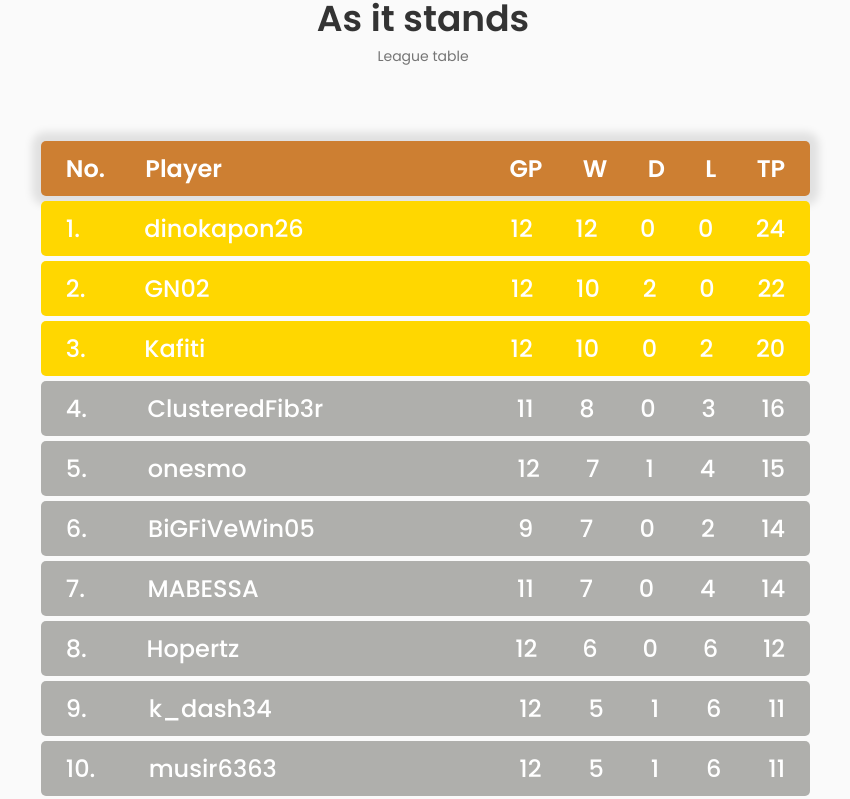
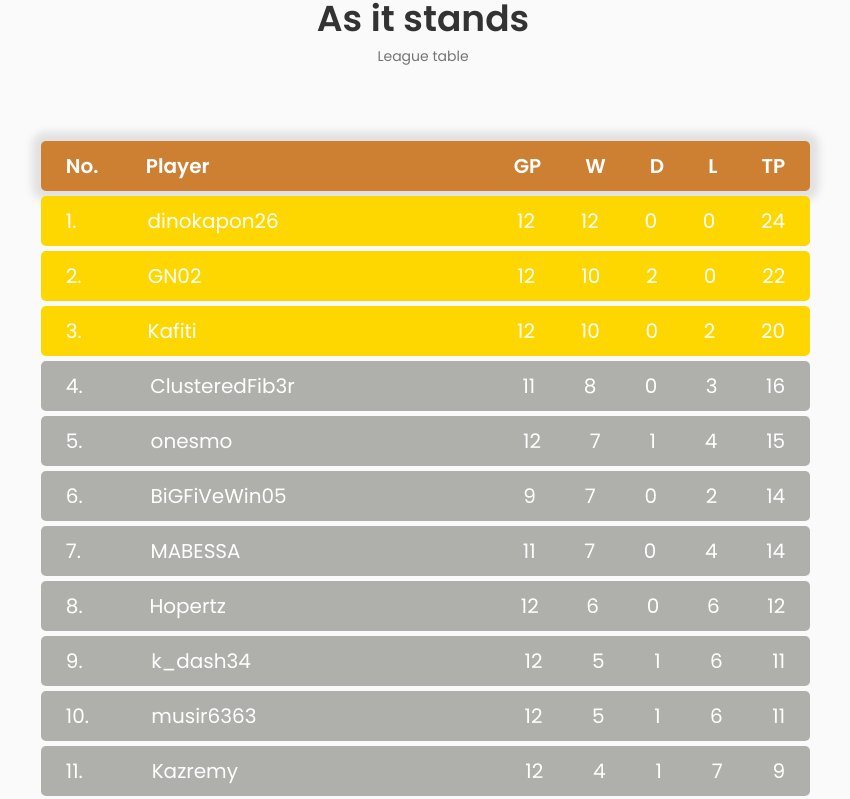
Before and after one commit to swahili-chess/swahilichess, a React (Create React App) app: page / in a window 1280 px wide. Shown: the part 3519-4318 px from the top of the page, without its empty margins (217-1067 px from the left). Built offline with nearby package versions, Linux system fonts and the light colour scheme; no server answers.

Commit message:
Update meta tag content

```diff
--- a/src/components/league/league.css
+++ b/src/components/league/league.css
@@ -28,7 +28,7 @@
 .table-row {
     background-color: #afafac;
     color: #fff;
-    font-weight: var(--font-medium);
+    font-weight: var(--font-normal);
 }
 
 .table-row-head {
@@ -41,7 +41,7 @@
 .table-row1 {
     background-color: #ffd700;
     color: #fff;
-    font-weight: var(--font-medium);
+    font-weight: var(--font-normal);
 }
 
 .col-1 {
@@ -73,7 +73,7 @@
 }
 
 h3 {
-    font-size: var(--h2-font-size);
+    font-size: var(--h3-font-size);
 }
 
 /*============== BREAKPOINTS =============*/
```
